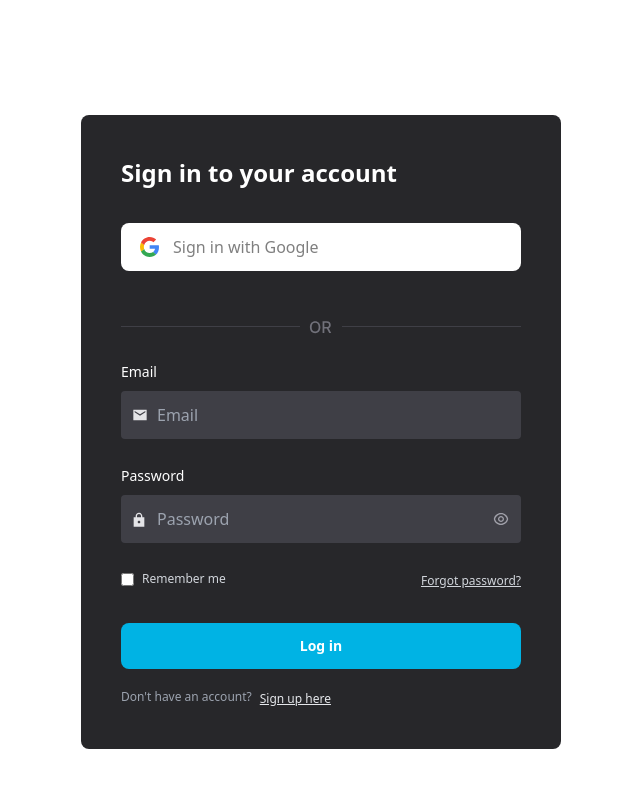
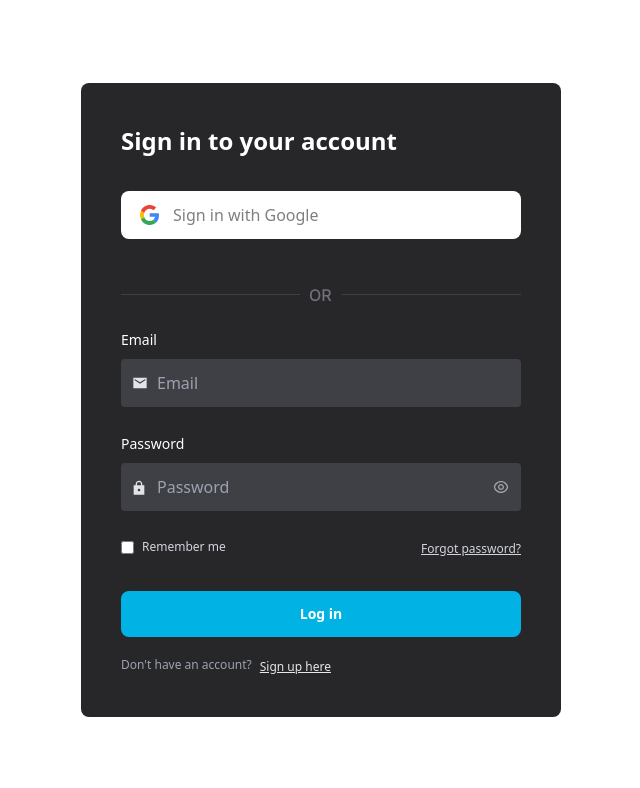
Before and after one commit to husnainNaseem/mr-app, a React (Create React App) app: page /auth/sign-in in a window 1280 px wide. Shown: the top 788 px of the page, without its empty margins (319-959 px from the left). Built offline with nearby package versions, Linux system fonts and the light colour scheme; no server answers.

Commit message:
Fix margin login/signin page

```diff
--- a/src/components/signin.js
+++ b/src/components/signin.js
@@ -111,7 +111,7 @@ const Login = (_props) => {
   };
 
   return (
-    <div className="flex justify-center items-center min-h-screen absolute inset-0 py-12 mt-8 ">
+    <div className="flex justify-center items-center min-h-screen absolute inset-0 py-12 mt-0 ">
       <form
         onSubmit={(e) => login(e)}
         className="max-w-[480px] rounded-[8px] w-full bg-[#27272A] p-10"
--- a/src/components/signup.js
+++ b/src/components/signup.js
@@ -125,7 +125,7 @@ const Signup = (_props) => {
     };
 
     return (
-        <div className="flex justify-center items-center min-h-screen py-12 absolute inset-0 w-full mt-[290px]">
+        <div className="flex justify-center items-center min-h-screen py-12 absolute inset-0 w-full mt-[260px]">
             <div className="flex items-stretch">
                 <form
                     onSubmit={(e) => sendInvite(e)}
```
